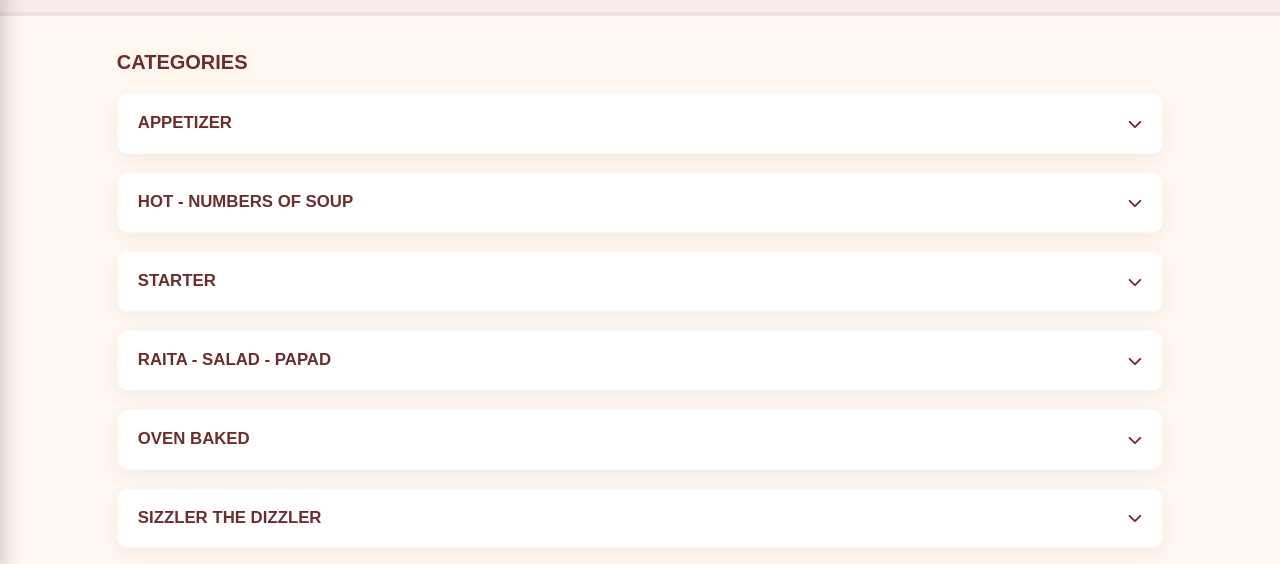
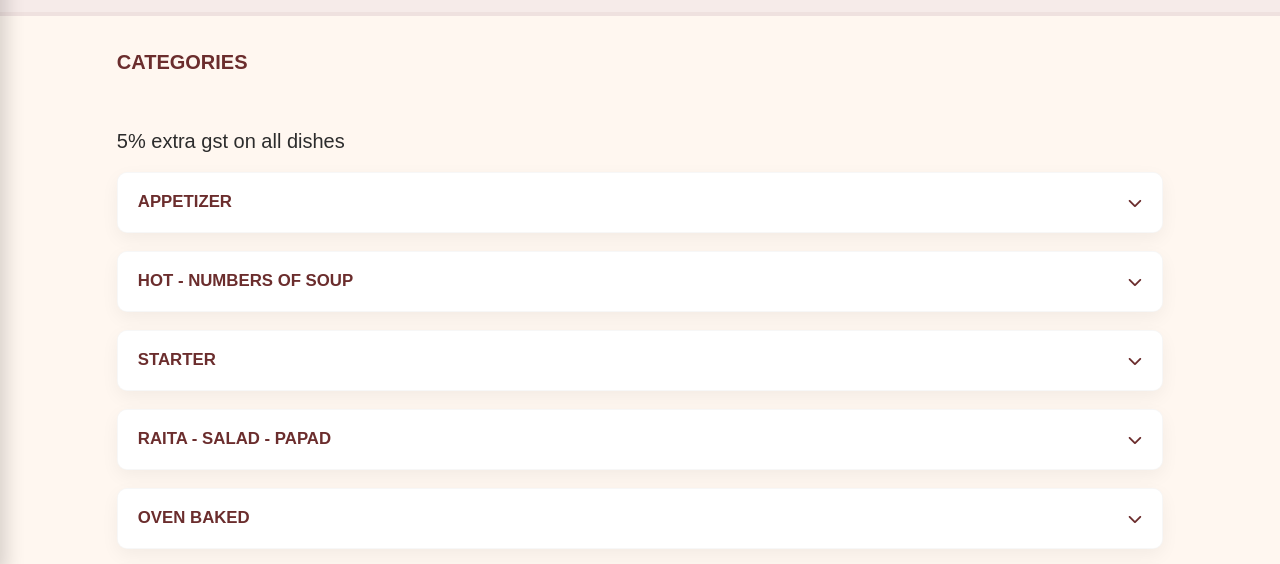
Before and after one commit to nutanrestaurant/nutan, a plain HTML site: page menu.html in a window 1280 px wide. Shown: the part 226-790 px from the top of the page. Drawn offline with Linux system fonts and the light colour scheme.

Commit message:
Update menu.html

```diff
--- a/menu.html
+++ b/menu.html
@@ -52,7 +52,8 @@
 
 <!-- FULL MENU -->
 <main id="menu" class="menu-wrapper">
-<p id="categ">CATEGORIES</p>
+<p id="categ">CATEGORIES</p><br>
+<p>5% extra gst on all dishes</p>
   <!-- Reusable pattern: <details> for dropdown; inside .items-grid we use 2-column layout -->
   <!-- APPETIZER -->
 <details class="menu-section">
@@ -402,7 +403,6 @@
   <summary>FIX LUNCH</summary>
   <div class="meal-box">
     <h3>₹ 190 <span>+GST Extra</span></h3>
-    <p>per dish</p>
     <div class="meal-items">
       1 PANEER, 1 VEG, DAL FRY, JEERA RICE,<br>
       3 BUTTER ROTI, PAPAD, SWEET, BUTTER MILK
```
